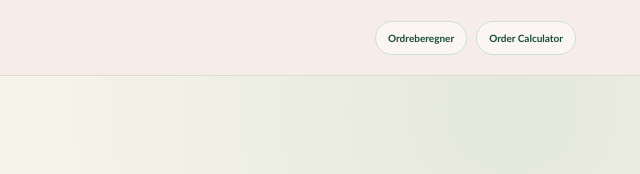
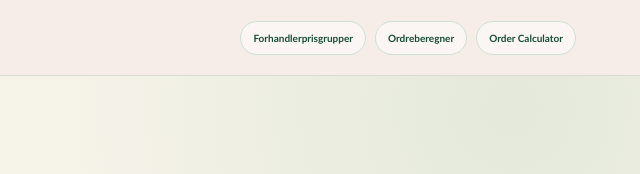
Before and after one commit to Msneholt/frankly-ordreberegner, a plain HTML site: page index.html in a window 1280 px wide. Shown: the top 174 px of the page, 640-1280 px from the left. Drawn offline with Linux system fonts and the light colour scheme.

Commit message:
Link reseller pricing group tool

```diff
--- a/index.html
+++ b/index.html
@@ -15,6 +15,7 @@
         <span class="brand-context">B2B PRISGRUPPER</span>
       </a>
       <div class="topbar-actions">
+        <a class="customer-version-button" href="./forhandler-prisgrupper/" target="_blank" rel="noopener">Forhandlerprisgrupper</a>
         <a id="customerVersionButtonDa" class="customer-version-button" href="./ordreberegner/" target="_blank" rel="noopener">Ordreberegner</a>
         <a id="customerVersionButtonEn" class="customer-version-button" href="./order-calculator/" target="_blank" rel="noopener">Order Calculator</a>
       </div>
```
